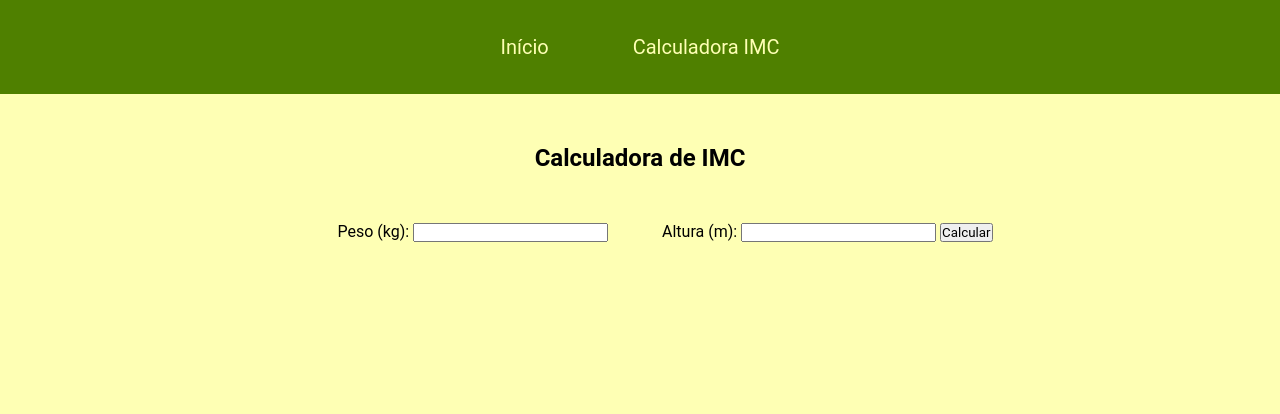
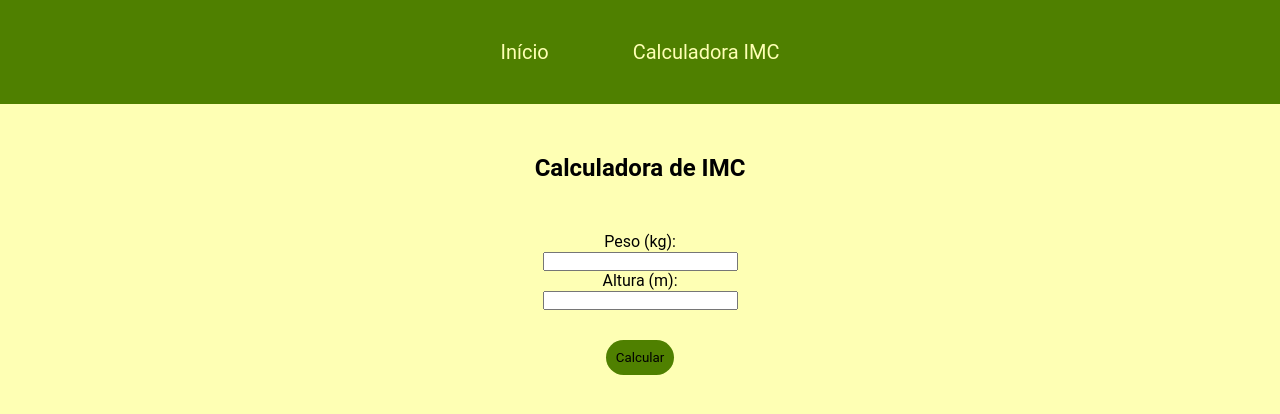
Before and after one commit to SilasCorreia8/Site--Saude, a plain HTML site: page imc.html in a window 1280 px wide. Drawn offline with Linux system fonts and the light colour scheme.

Commit message:
Responcividade

```diff
--- a/style.css
+++ b/style.css
@@ -22,7 +22,7 @@ header nav.menu a:hover {
 
 header {
     background-color: rgb(79, 128, 0);
-    padding: 35px;
+    padding: 40px;
 }
 
 header nav.menu li {
@@ -49,8 +49,9 @@ body #inicio{
 
 #inicio p {
     margin: 10px;
-    margin-bottom: 30px;
+    margin-bottom: 50px;
     text-align: center;
+    font-size: 18px;
 }
 
 #inicio h2 {
@@ -58,7 +59,7 @@ body #inicio{
 }
 
 #inicio ul li {
-    margin: 30px 0 30px 80px;
+    margin: 30px 0 30px 70px;
 }
 
 #calculadora h2 {
@@ -66,7 +67,25 @@ body #inicio{
 }
 
 #calculadora label {
-    margin-left: 50px;
+    display: flex;
+    justify-content: center;
+}
+
+#calculadora button {
+    display: block;
+    margin: 30px auto;
+    justify-content: center;
+    background-color: rgb(79, 128, 0);
+    border: none;
+    border-radius: 30px;
+    padding: 10px;
+    text-align: center;
+    transition: .2s;
+}
+
+#calculadora button:hover {
+    transform: scale(1.05);
+    cursor: pointer;
 }
 
 .menu-button {
@@ -74,6 +93,8 @@ body #inicio{
     cursor: pointer;
     background: none;
     border: none;
+    position: fixed;
+    z-index: 88888;
 }
 
 .menu-button span {
@@ -110,7 +131,7 @@ body #inicio{
     position: fixed;
     top: 0;
     left: 0;
-    right: 300px;
+    right: 200px;
     bottom: 0;
     background: rgba(0, 0, 0, 0.63);
     display: flex;
```
Also changed, not shown: imc.html (+1 -1 lines).
